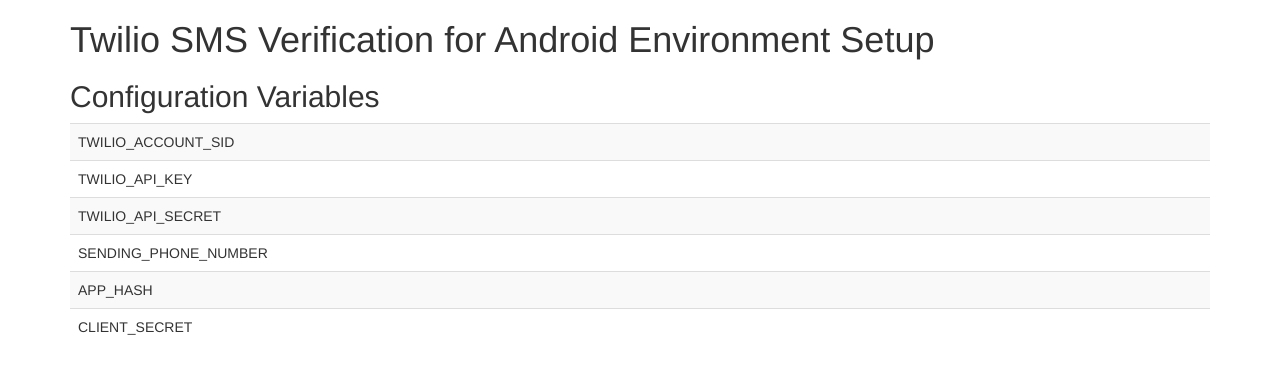
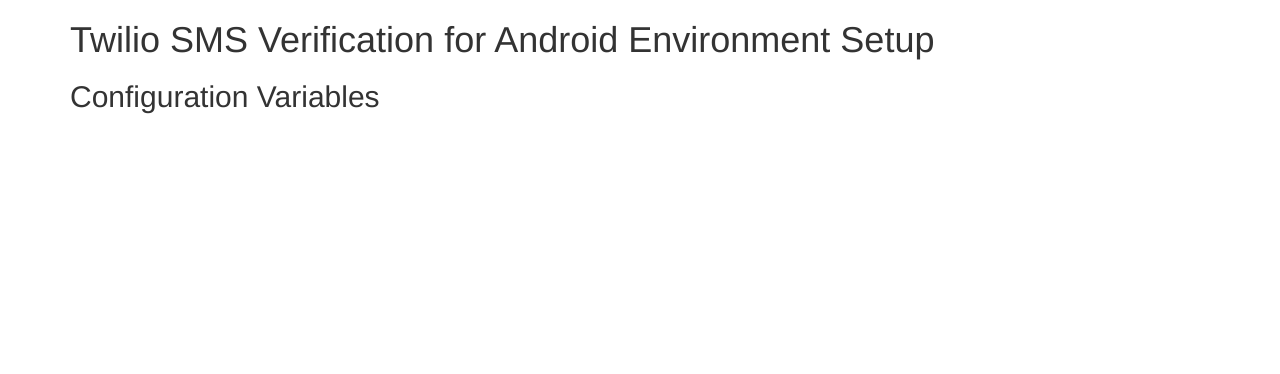
Before and after one commit to bluesven869/SMS-Node.js, a website: page public/index.html in a window 1280 px wide. Drawn offline with nearby package versions, Linux system fonts and the light colour scheme; no server answers.

Commit message:
remove key

```diff
--- a/public/index.html
+++ b/public/index.html
@@ -12,32 +12,6 @@
         <div class="container">
             <h1>Twilio SMS Verification for Android Environment Setup</h1>
             <h2>Configuration Variables</h2>
-            <table class="table table-striped">
-                <tr>
-                    <td class="config-key">TWILIO_ACCOUNT_SID</td>
-                    <td class="config-value" id="twilioAccountSID"></td>
-                </tr>
-                <tr>
-                    <td class="config-key">TWILIO_API_KEY</td>
-                    <td class="config-value" id="twilioAPIKey"></td>
-                </tr>
-                <tr>
-                    <td class="config-key">TWILIO_API_SECRET</td>
-                    <td class="config-value" id="twilioAPISecret"></td>
-                </tr>
-                <tr>
-                    <td class="config-key">SENDING_PHONE_NUMBER</td>
-                    <td class="config-value" id="sendingPhoneNumber"></td>
-                </tr>
-                <tr>
-                    <td class="config-key">APP_HASH</td>
-                    <td class="config-value" id="appHash"></td>
-                </tr>
-                <tr>
-                    <td class="config-key">CLIENT_SECRET</td>
-                    <td class="config-value" id="clientSecret"></td>
-                </tr>
-            </table>
     </div> <!-- container -->
 
     <script src="//ajax.googleapis.com/ajax/libs/jquery/2.1.4/jquery.min.js"></script>
```
